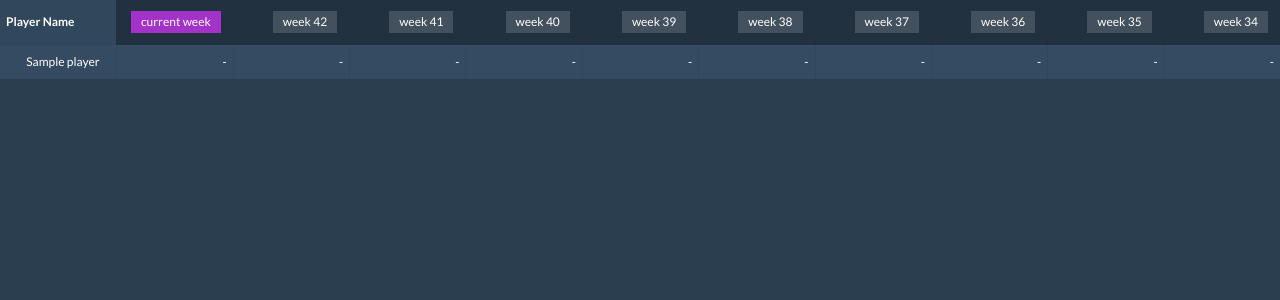
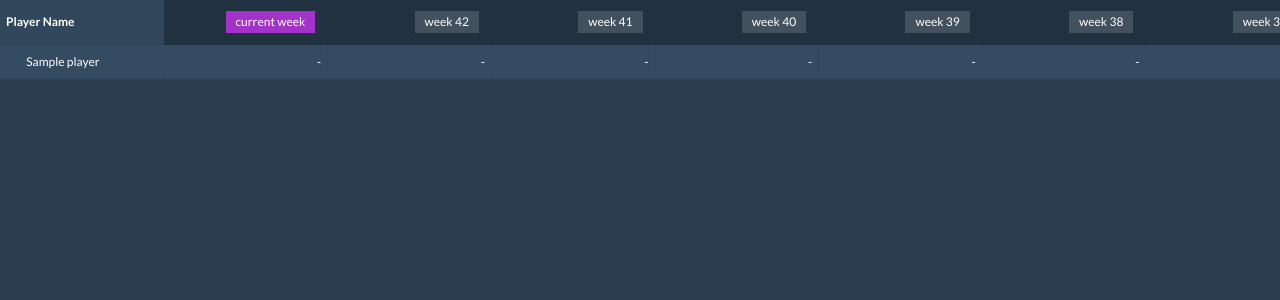
Before and after one commit to jakubbalas/cr-clanner, a Flask app: a page that uses app/templates/index.html in a window 1280 px wide. Shown: the top 300 px of the page. Run offline with Flask 2, Linux system fonts and the light colour scheme; tables that the repository leaves empty hold one stand-in row (values such as "Sample post").

Commit message:
some more table styling

```diff
--- a/app/templates/index.html
+++ b/app/templates/index.html
@@ -1,6 +1,8 @@
 {% extends "layout.html" %}
 {% block content %}
-<table class="ui fixed striped sortable celled table">
+<div style="overflow: auto; width: 100%;">
+    <table class="ui fixed striped sortable celled table"
+           style="width: 150em;">
         <thead>
             <tr>
                 <th>Player Name</th>
@@ -48,4 +50,5 @@
             {% endfor %}
         </tbody>
     </table>
+</div>
 {% endblock %}
```
Lines whose indentation alone changed are shown as unchanged.
